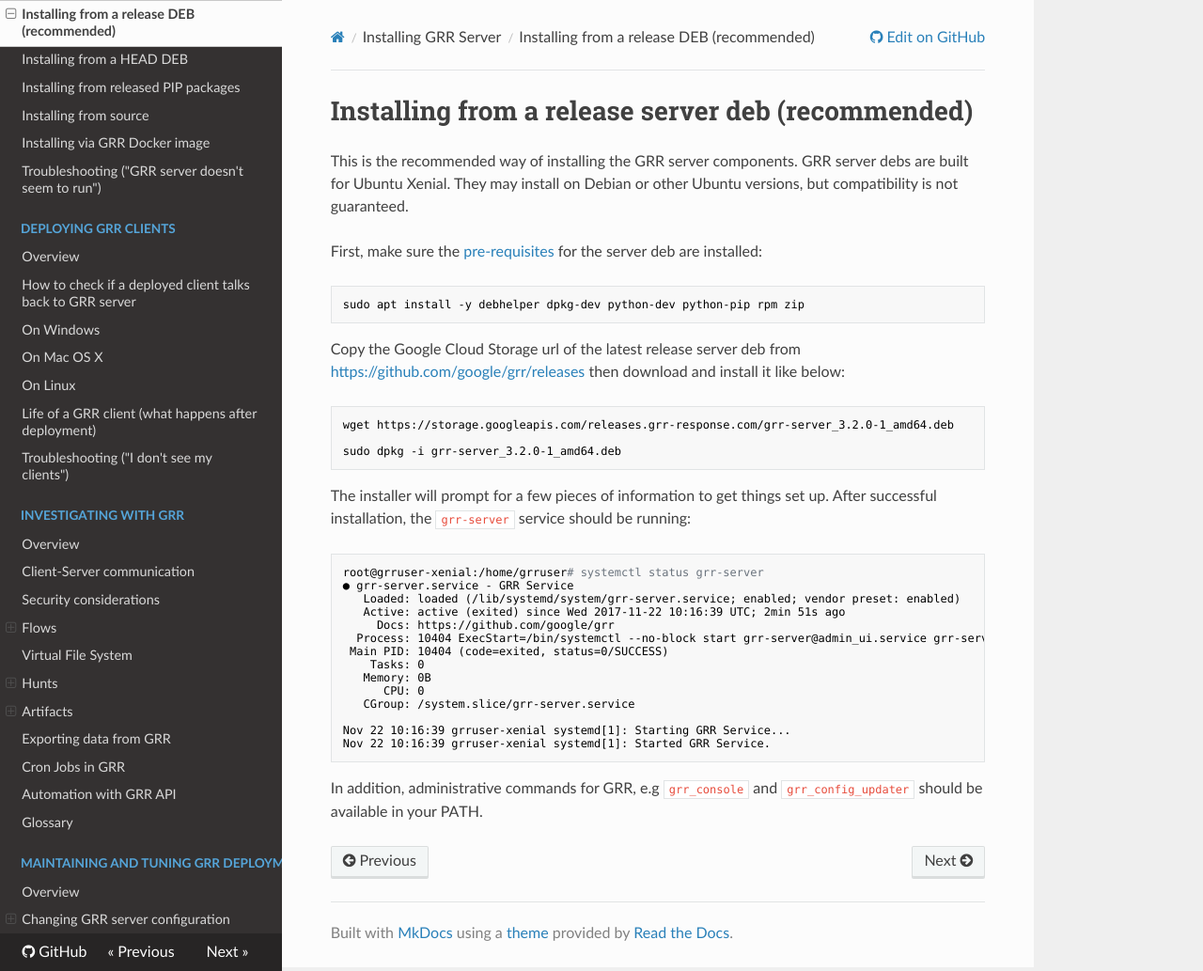
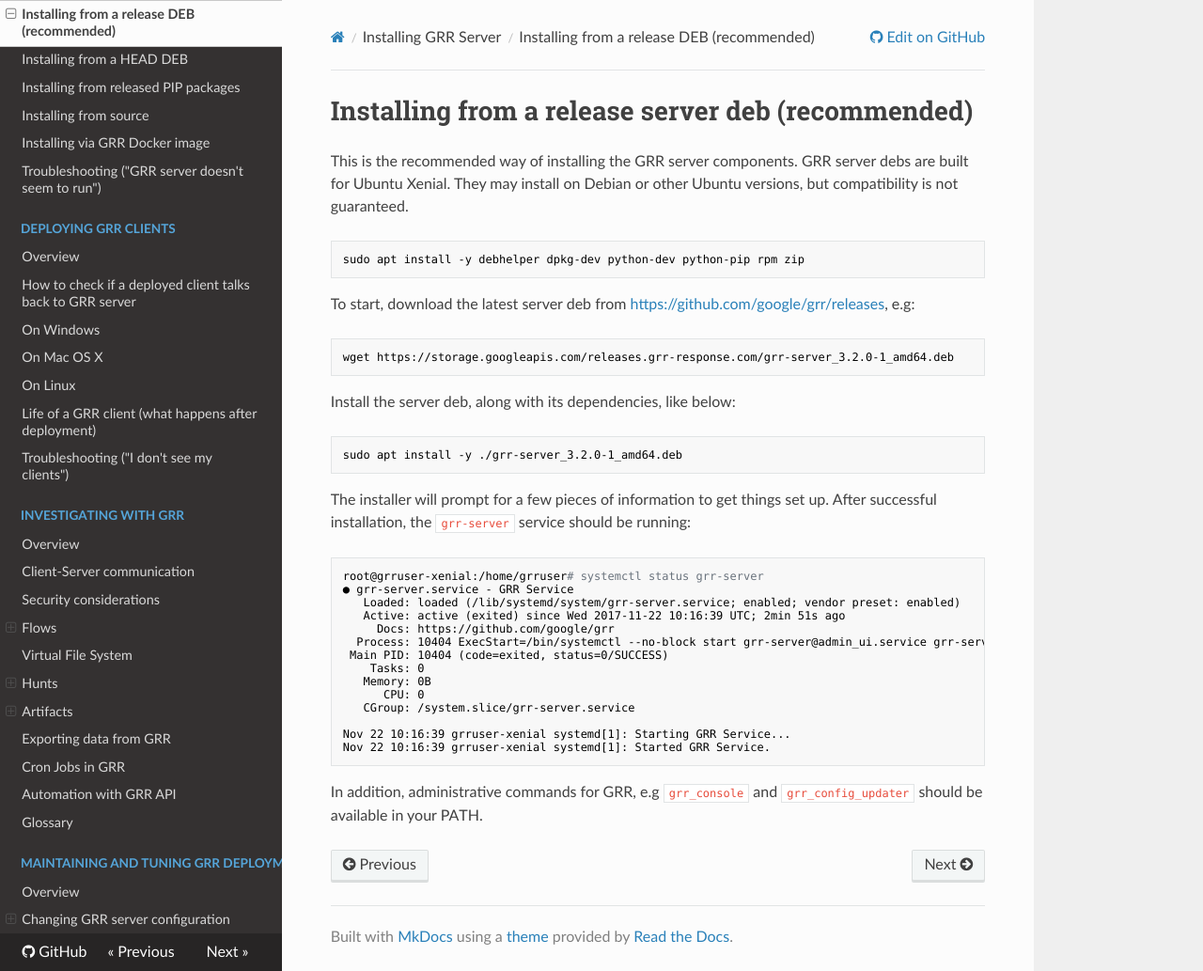
Before and after one commit to google/grr-doc, an MkDocs documentation site: the page built from docs/installing-grr-server/from-release-deb.md, in a window 1280 px wide and 1033 px high. Shown: the whole window at 94% size. Built offline with MkDocs 1.6.1, drawn with Linux system fonts in a browser that asks for light colours; nearby versions of some CDN libraries; old or Windows-style settings are respelled for this version of MkDocs.

Commit message:
Install server deb with apt.

````diff
--- a/docs/installing-grr-server/from-release-deb.md
+++ b/docs/installing-grr-server/from-release-deb.md
@@ -4,22 +4,21 @@
 debs are built for Ubuntu Xenial. They may install on Debian or other Ubuntu
 versions, but compatibility is not guaranteed.
 
-First, make sure the
-[pre-requisites](https://github.com/google/grr/blob/master/debian/control)
-for the server deb are installed:
-
 ```bash
 sudo apt install -y debhelper dpkg-dev python-dev python-pip rpm zip
 ```
 
-Copy the Google Cloud Storage url of the latest release server deb from
-<https://github.com/google/grr/releases> then download and install it
-like below:
+To start, download the latest server deb from
+<https://github.com/google/grr/releases>, e.g:
 
 ```bash
 wget https://storage.googleapis.com/releases.grr-response.com/grr-server_3.2.0-1_amd64.deb
+```
 
-sudo dpkg -i grr-server_3.2.0-1_amd64.deb
+Install the server deb, along with its dependencies, like below:
+
+```
+sudo apt install -y ./grr-server_3.2.0-1_amd64.deb
 ```
 
 The installer will prompt for a few pieces of information to get things set up.
````
Also changed, not shown: docs/installing-grr-server/from-released-pip.md (+4 -0 lines).
